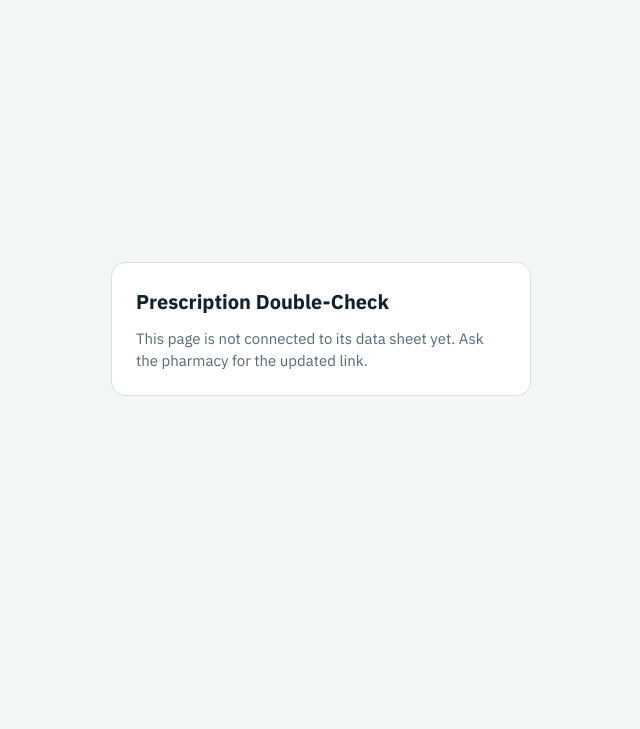
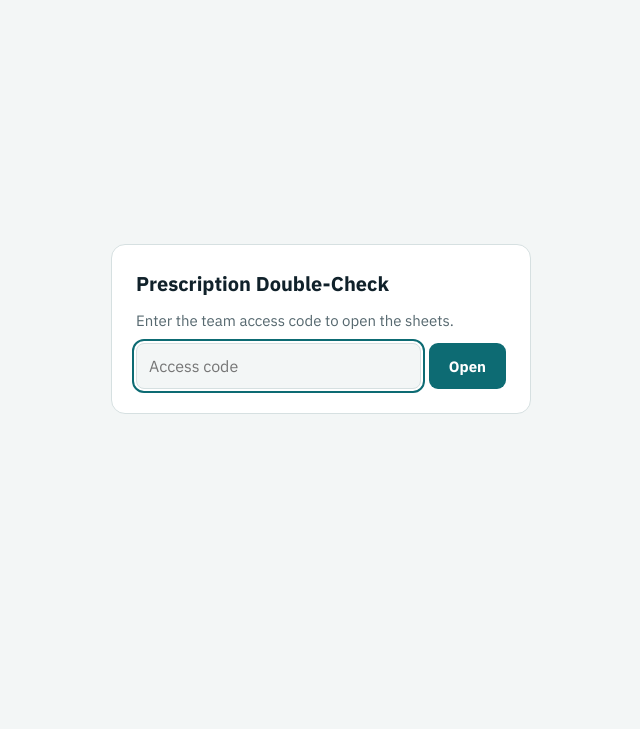
Before and after one commit to hamadalsultankw-a11y/rx-double-check, a plain HTML site: page index.html in a window 1280 px wide. Shown: the part 71-800 px from the top of the page, without its empty margins (319-959 px from the left). Drawn offline with Linux system fonts and the light colour scheme.

Commit message:
Connect page to Apps Script endpoint
Co-Authored-By: Claude Opus 5.5 <noreply@anthropic.com>
Claude-Session: https://claude.ai/code/session_012eW2f6UwnqJaT1d9YYXH4d

```diff
--- a/index.html
+++ b/index.html
@@ -380,7 +380,7 @@ tbody tr{cursor:pointer} tbody tr:hover{background:var(--sunk)}
 </style>
 <script>
 /* ---- Standalone data layer: Google Sheets via Apps Script ---- */
-const API_URL = '__API_URL__';
+const API_URL = 'https://script.google.com/macros/s/AKfycbx2oOT9I3-niPhVJWudXfzw75i7cZtt7QGbiQZqexo33Dab61MoGgYcNDlRuZZO-zgHNQ/exec';
 (function(){
   const CK='rxdc-access-code';
   let code=null;try{code=localStorage.getItem(CK)}catch(e){}
```
